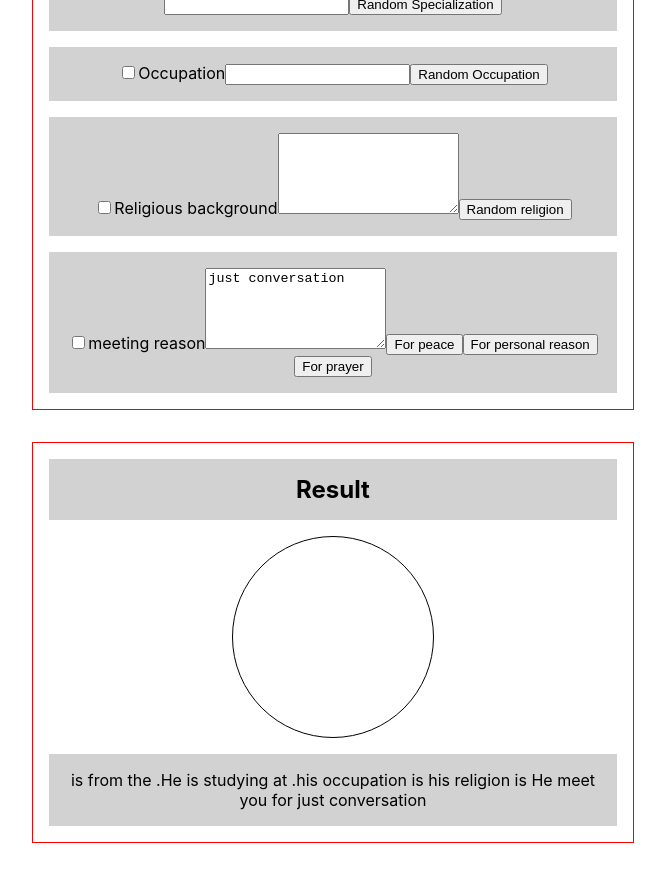
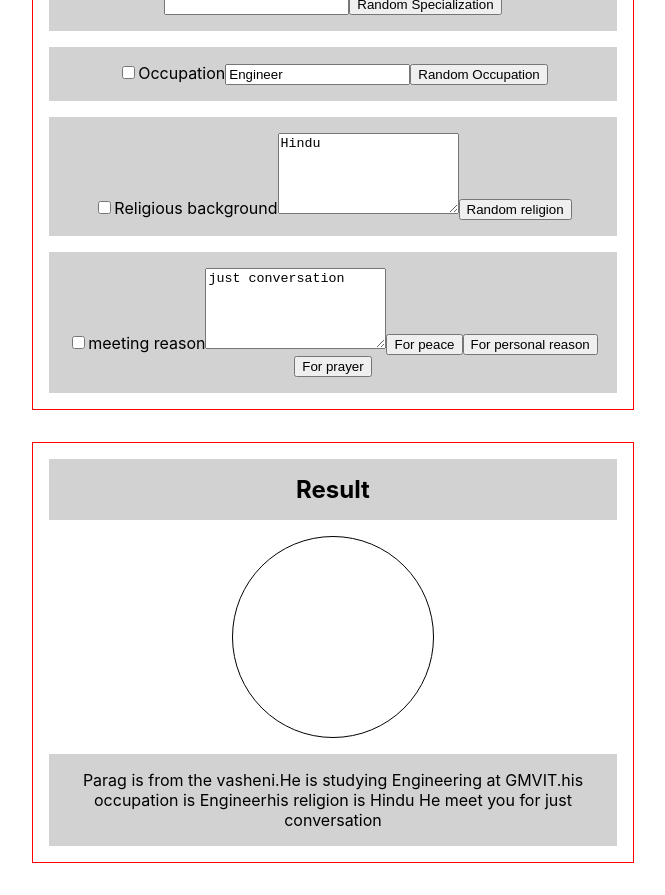
Before and after one commit to paragpatil187/Bio_Generator_App, a React (Create React App) app: page / in a window 1280 px wide. Shown: the part 420-1315 px from the top of the page, without its empty margins (307-972 px from the left). Built offline with nearby package versions, Linux system fonts and the light colour scheme.

Commit message:
added custom output

```diff
--- a/src/App.js
+++ b/src/App.js
@@ -4,13 +4,13 @@ import axios from "axios"
 import "./App.css";
 
 function App() {
-  const [name, setName] = useState("");
-  const [location, setLocation] = useState("");
-  const [stream, setStream] = useState("");
-  const [school, setSchool] = useState("");
+  const [name, setName] = useState("Parag");
+  const [location, setLocation] = useState("vasheni");
+  const [stream, setStream] = useState("Engineering");
+  const [school, setSchool] = useState("GMVIT");
   const[age,setAge]=useState("")
-  const[occupation,setOccupation]=useState("");
-  const[religion,setReligion]=useState("")
+  const[occupation,setOccupation]=useState("Engineer");
+  const[religion,setReligion]=useState("Hindu")
   const[meeting,setMeeting]=useState("just conversation");
   const[image,setimage]=useState("");
   const [gender,setGender]=useState("true");
@@ -123,7 +123,7 @@ console.log(gender)
           <div className="box">
           <input type="checkbox"></input>
             <label>Occupation</label>
-            <input type="text" onChange={handleOccupation}></input>
+            <input type="text" value={occupation} onChange={handleOccupation}></input>
             <button>Random Occupation</button>
 
 
@@ -131,7 +131,7 @@ console.log(gender)
           <div className="box">
           <input type="checkbox"></input>
             <label>Religious background</label>
-            <textarea rows="5" cols="20" onChange={handleReligion}></textarea>
+            <textarea rows="5" cols="20" value={religion} onChange={handleReligion}></textarea>
             <button>Random religion</button>
 
 
```
